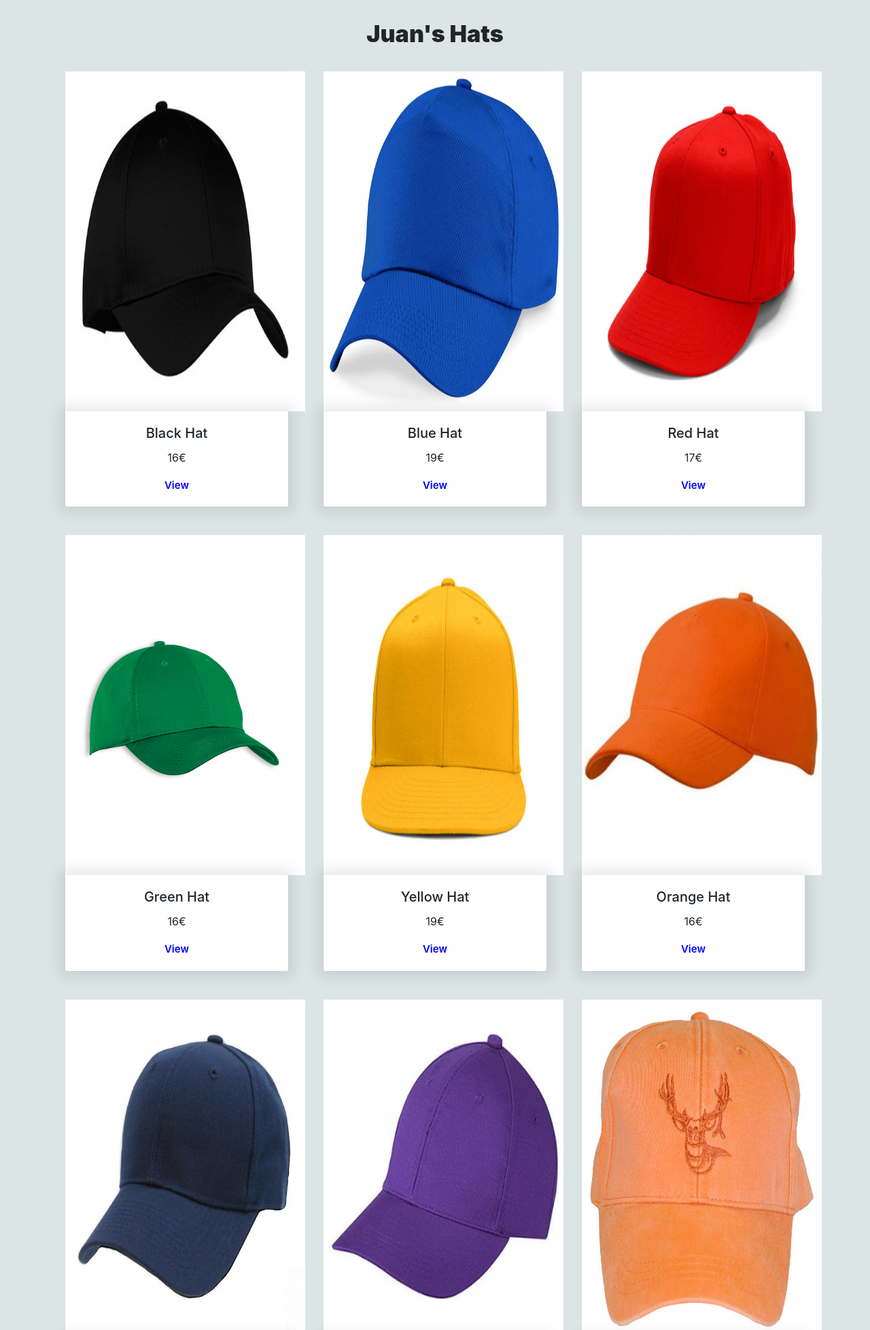
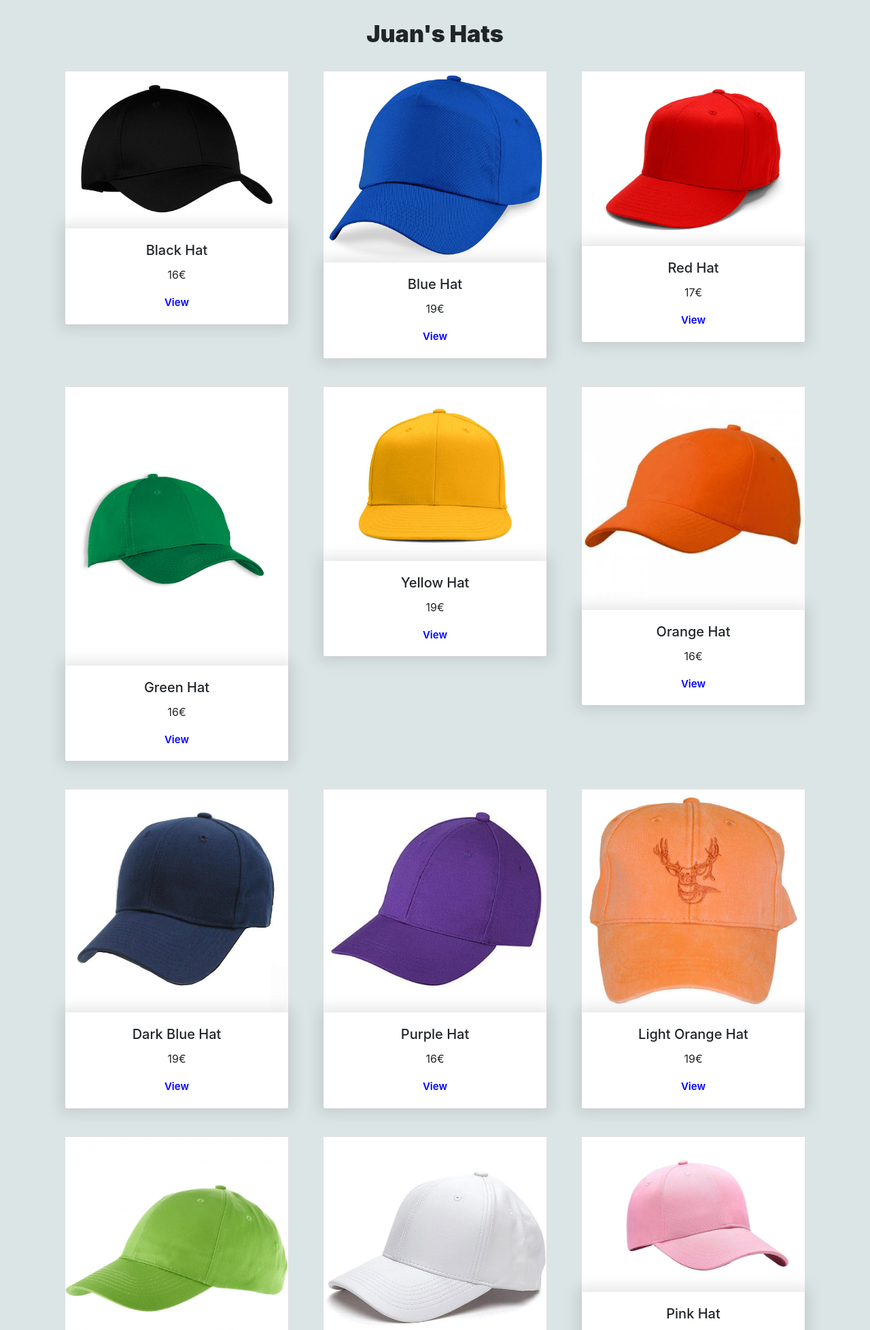
Before and after one commit to juano104/Proj1, a PHP site: page / in a window 1280 px wide. Shown: the top 1956 px of the page at 68% size. Run offline with PHP 8.4, Linux system fonts and the light colour scheme; data comes from the database, SQL or seed files in the repository.

Commit message:
Update card.css

```diff
--- a/public/css/card.css
+++ b/public/css/card.css
@@ -44,13 +44,7 @@
     color: aquamarine;
 }
 
-img {
-    height: 500px;
-    width: 353px;
-}
-
-
-/*.card img {
+.card img {
     height: 100%;
     width: 100%;
-}*/
+}
```
